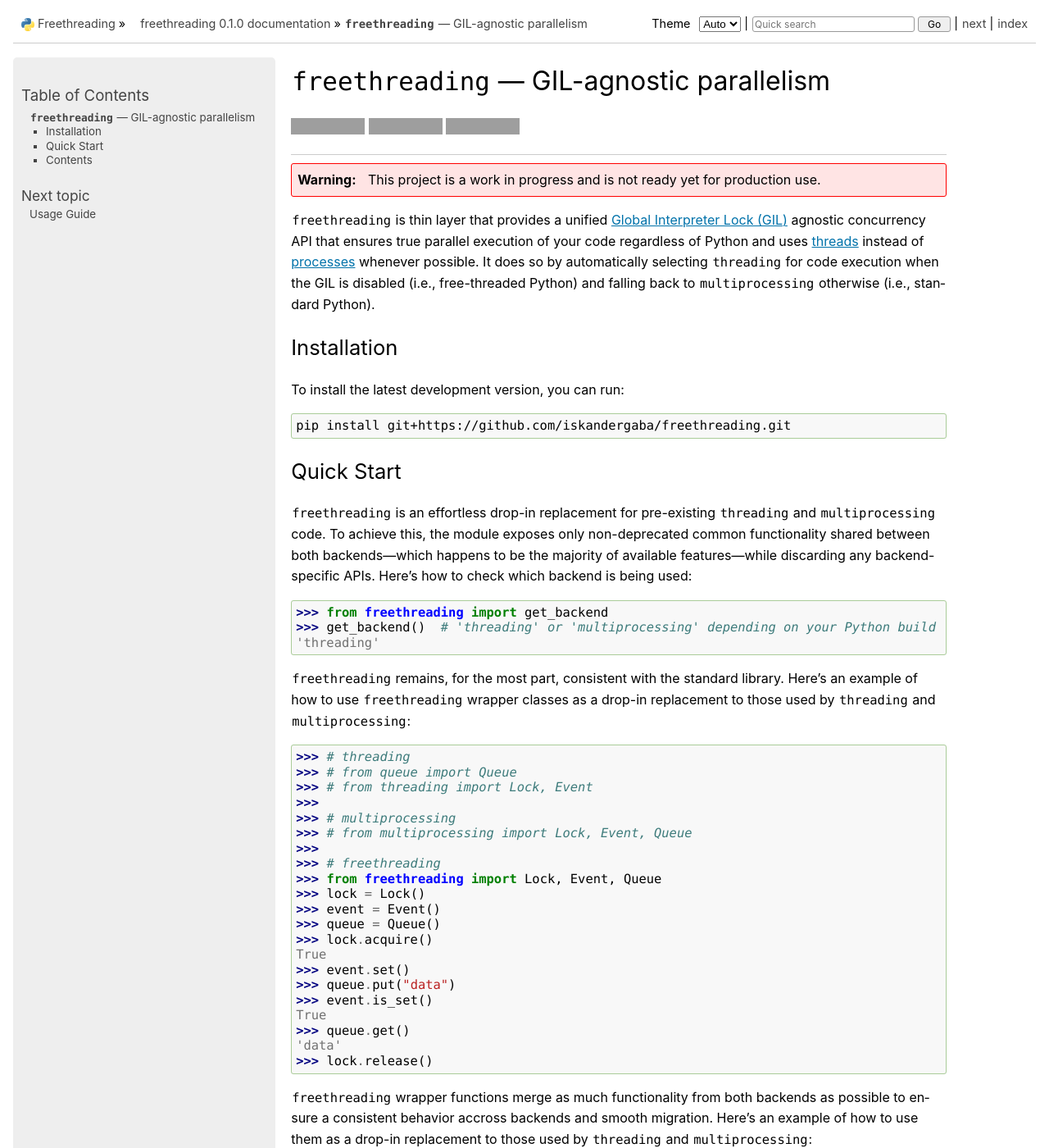
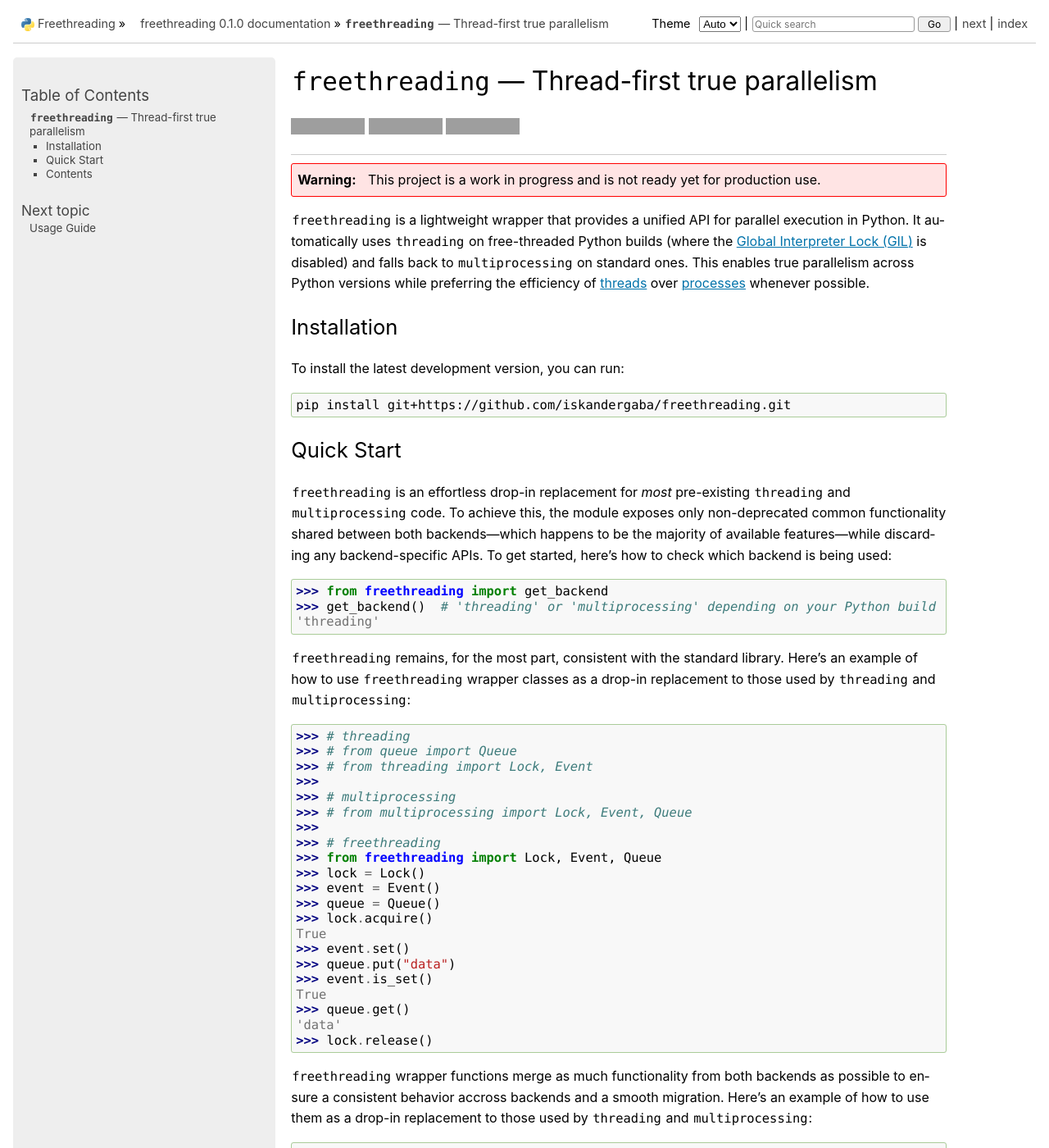
Before and after one commit to iskandergaba/freethreading, a Sphinx documentation site: the page built from docs/index.rst, in a window 1280 px wide and 1400 px high. Shown: the whole window at 82% size. Built offline with Sphinx 7.4.7, drawn with Linux system fonts in a browser that asks for light colours; pages that are not in the unit, such as notebooks, are missing from menus; some of the changed text lies outside the part shown; grey boxes are pictures that could not be loaded.

Commit message:
Clean the docs main page

```diff
--- a/docs/index.rst
+++ b/docs/index.rst
@@ -1,5 +1,5 @@
-``freethreading`` — GIL-agnostic parallelism
-============================================
+``freethreading`` — Thread-first true parallelism
+=================================================
 
 |Codecov| |Docs| |CI Build|
 
@@ -8,13 +8,12 @@
 .. warning::
    This project is a work in progress and is not ready yet for production use.
 
-:mod:`freethreading` is thin layer that provides a unified `Global Interpreter Lock (GIL)
-<https://docs.python.org/3/glossary.html#term-global-interpreter-lock>`_ agnostic concurrency API
-that ensures true parallel execution of your code regardless of Python and uses `threads
-<https://en.wikipedia.org/wiki/Thread_(computing)>`_ instead of `processes
-<https://en.wikipedia.org/wiki/Process_(computing)>`_ whenever possible. It does so by automatically
-selecting :mod:`threading` for code execution when the GIL is disabled (i.e., free-threaded Python)
-and falling back to :mod:`multiprocessing` otherwise (i.e., standard Python).
+:mod:`freethreading` is a lightweight wrapper that provides a unified API for parallel execution in Python. It
+automatically uses :mod:`threading` on free-threaded Python builds (where the `Global Interpreter Lock (GIL)
+<https://docs.python.org/3/glossary.html#term-global-interpreter-lock>`_ is disabled) and falls back to
+:mod:`multiprocessing` on standard ones. This enables true parallelism across Python versions while preferring the
+efficiency of `threads <https://en.wikipedia.org/wiki/Thread_(computing)>`_ over `processes
+<https://en.wikipedia.org/wiki/Process_(computing)>`_ whenever possible.
 
 
 Installation
@@ -36,11 +35,11 @@
 Quick Start
 -----------
 
-:mod:`freethreading` is an effortless drop-in replacement for pre-existing
+:mod:`freethreading` is an effortless drop-in replacement for *most* pre-existing
 :mod:`threading` and :mod:`multiprocessing` code. To achieve this, the module exposes only
 non-deprecated common functionality shared between both backends—which happens to be the majority
-of available features—while discarding any backend-specific APIs. Here's how to check which
-backend is being used:
+of available features—while discarding any backend-specific APIs. To get started, here's how
+to check which backend is being used:
 
 .. code-block:: pycon
 
@@ -77,7 +76,7 @@
    >>> lock.release()
 
 :mod:`freethreading` wrapper functions merge as much functionality from both backends as
-possible to ensure a consistent behavior accross backends and smooth migration. Here's an
+possible to ensure a consistent behavior accross backends and a smooth migration. Here's an
 example of how to use them as a drop-in replacement to those used by :mod:`threading`
 and :mod:`multiprocessing`:
 
@@ -121,7 +120,7 @@
    >>>
    >>> def task():
    ...     print(f"Hello from {current_worker().name}!")
-   >>>
+   ...
    >>> # Using Worker (Thread or Process) to run a task
    >>> w = Worker(target=task, name="MyWorker")
    >>> w.start()
@@ -130,8 +129,9 @@
    >>>
    >>> # Using WorkerPoolExecutor (ThreadPoolExecutor or ProcessPoolExecutor) to run a task
    >>> with WorkerPoolExecutor(max_workers=2) as executor:
+   ...     # 'Hello from ThreadPoolExecutor-0_0!' or 'Hello from ForkProcess-2!'
    ...     future = executor.submit(task)
-   >>> # 'Hello from ThreadPoolExecutor-0_0!' or 'Hello from ForkProcess-2!'
+   >>>
    Hello from ThreadPoolExecutor-0_0!
 
 Let's compute factorials in parallel using :class:`~freethreading.WorkerPoolExecutor`.
```
